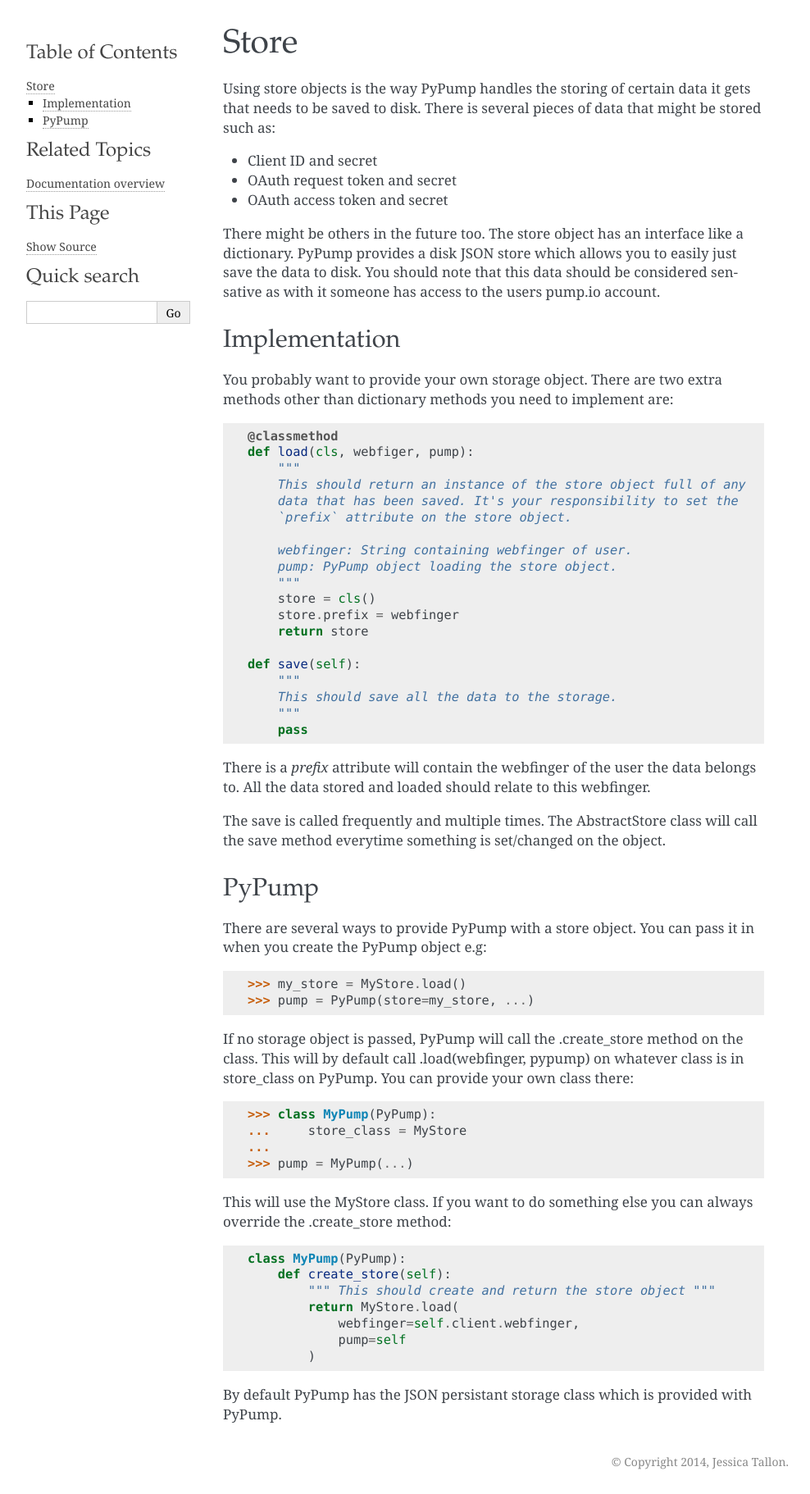
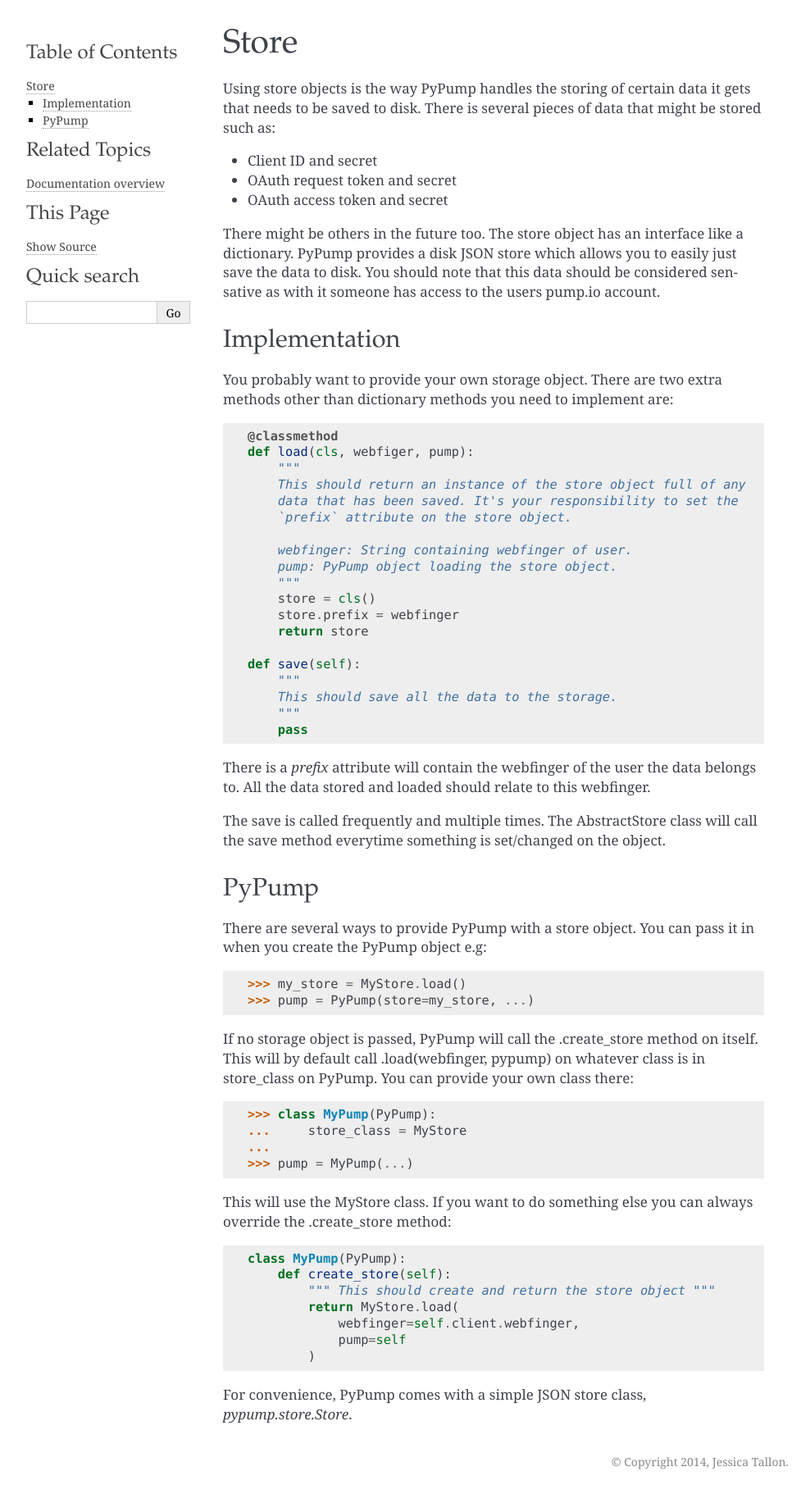
Before and after one commit to tsyesika/PyPump, a Sphinx documentation site: the page built from docs/store.rst, in a window 1280 px wide. Shown: the whole page at 82% size, without its empty margins (148-1136 px from the left). Built offline with Sphinx 7.4.7, drawn with Linux system fonts in a browser that asks for light colours; pages that are not in the unit, such as notebooks, are missing from menus.

Commit message:
A few English errors
I guess the store docs are still WIP, so I'll leave them for the most part

```diff
--- a/docs/store.rst
+++ b/docs/store.rst
@@ -61,9 +61,9 @@
   >>> pump = PyPump(store=my_store, ...)
 
 If no storage object is passed, PyPump will call the .create_store
-method on the class. This will by default call .load(webfinger,
-pypump) on whatever class is in store_class on PyPump. You can provide
-your own class there::
+method on itself. This will by default call .load(webfinger, pypump)
+on whatever class is in store_class on PyPump. You can provide your
+own class there::
 
   >>> class MyPump(PyPump):
   ...     store_class = MyStore
@@ -76,10 +76,10 @@
   class MyPump(PyPump):
       def create_store(self):
           """ This should create and return the store object """
-	  return MyStore.load(
-	      webfinger=self.client.webfinger,
-	      pump=self
-	  )
+          return MyStore.load(
+              webfinger=self.client.webfinger,
+              pump=self
+          )
 
-By default PyPump has the JSON persistant storage class which is
-provided with PyPump.
+For convenience, PyPump comes with a simple JSON store class,
+`pypump.store.Store`.
```
Also changed, not shown: 1 other file.
